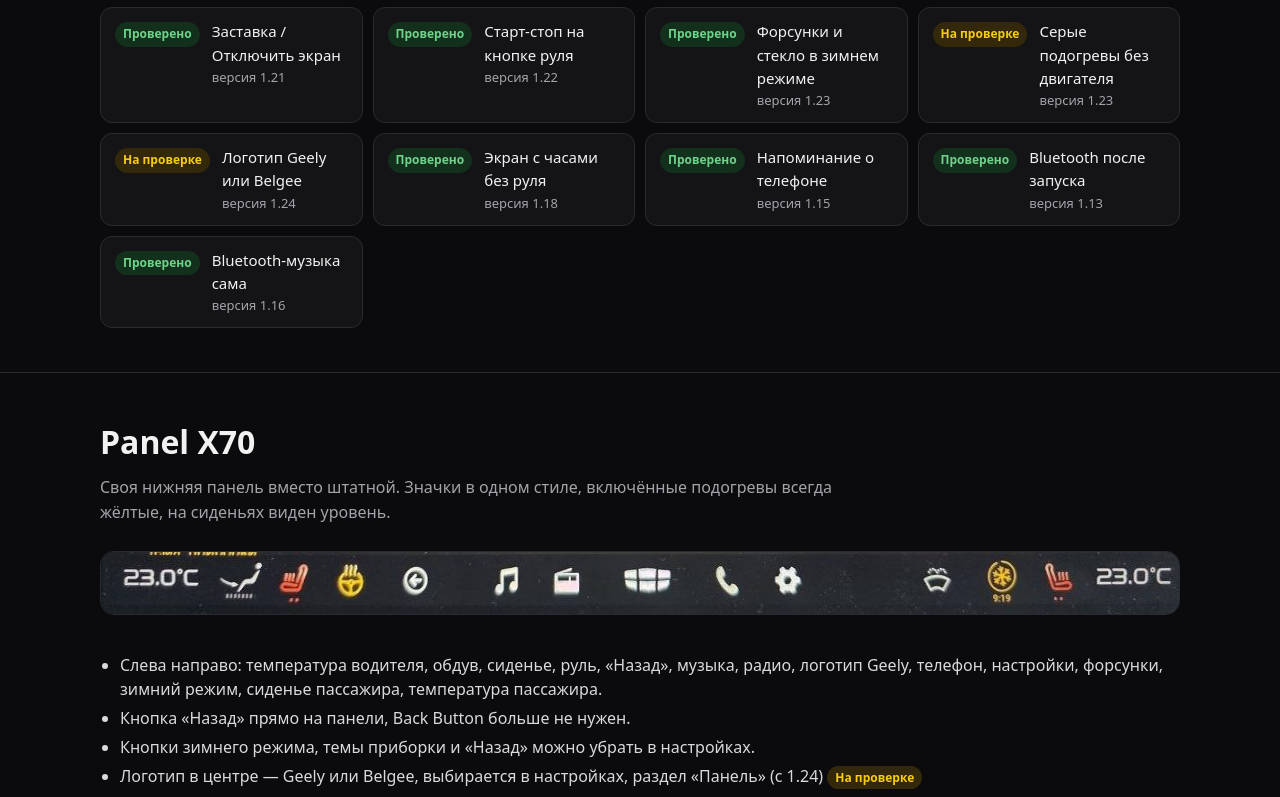
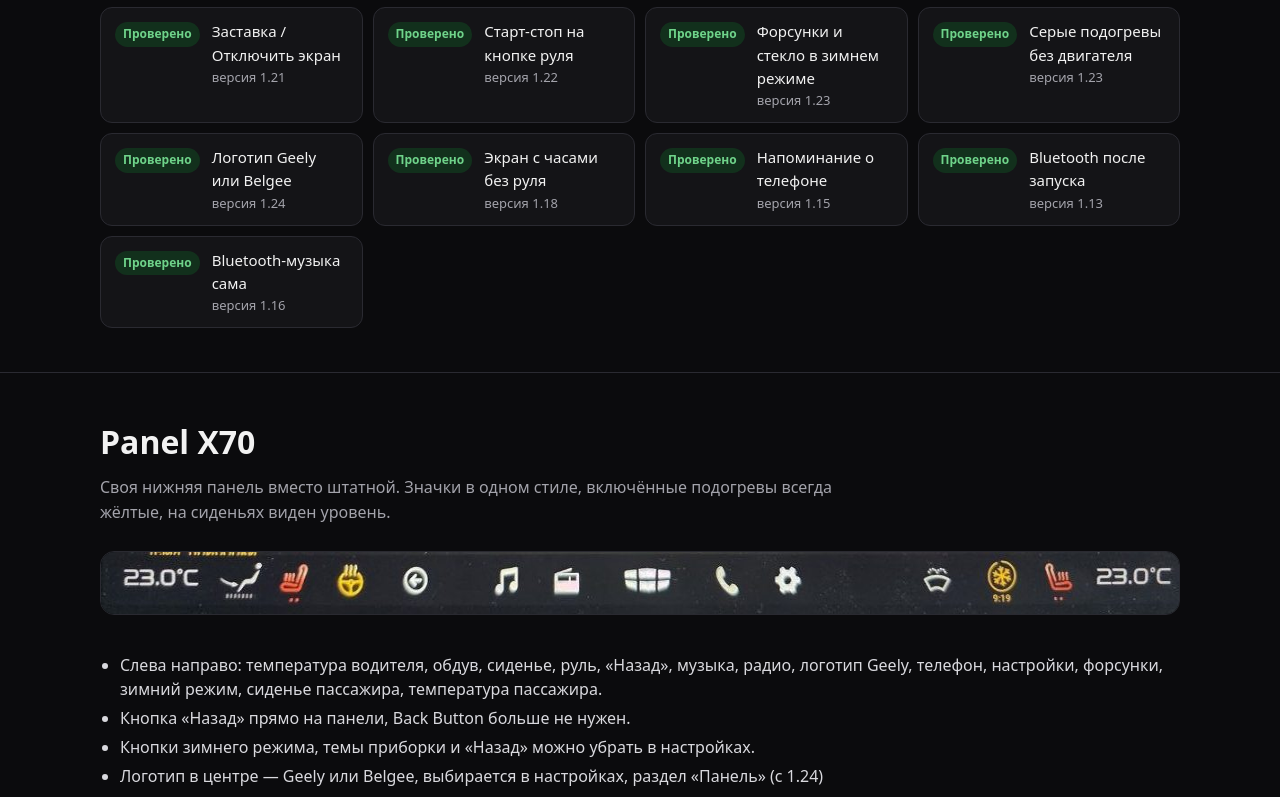
Before and after one commit to Oleg-rit/belgee-x70-apps, a plain HTML site: page index.html in a window 1280 px wide. Shown: the part 1243-2040 px from the top of the page. Drawn offline with Linux system fonts and the light colour scheme; no server answers.

Commit message:
Логотип Geely/Belgee (1.24) и серые подогревы (1.23) проверены в машине
Co-Authored-By: Claude Opus 5.5 <noreply@anthropic.com>

```diff
--- a/index.html
+++ b/index.html
@@ -175,7 +175,7 @@ dialog img{max-width:96vw;max-height:94vh;border-radius:10px}
           <li>Слева направо: температура водителя, обдув, сиденье, руль, «Назад», музыка, радио, логотип Geely, телефон, настройки, форсунки, зимний режим, сиденье пассажира, температура пассажира.</li>
           <li>Кнопка «Назад» прямо на панели, Back Button больше не нужен.</li>
           <li>Кнопки зимнего режима, темы приборки и «Назад» можно убрать в настройках.</li>
-          <li>Логотип в центре — Geely или Belgee, выбирается в настройках, раздел «Панель» (с 1.24) <i class="badge new">На проверке</i></li>
+          <li>Логотип в центре — Geely или Belgee, выбирается в настройках, раздел «Панель» (с 1.24)</li>
         </ul>
       </div>
     </div>
@@ -391,10 +391,10 @@ dialog img{max-width:96vw;max-height:94vh;border-radius:10px}
   <div class="wrap">
     <h2>История версий</h2>
     <p class="sub">Коротко, что появлялось в Panel X70.</p>
-    <details open><summary>1.24 — логотип Geely или Belgee <i class="badge new">На проверке</i></summary>
+    <details open><summary>1.24 — логотип Geely или Belgee <i class="badge ok">Проверено</i></summary>
       <ul><li>В настройках, в разделе «Панель», можно выбрать логотип в центре панели: Geely (как было) или Belgee.</li><li>Логотип работает как раньше: нажатие — рабочий стол, долгое нажатие — центр управления.</li></ul></details>
-    <details><summary>1.23 — форсунки и заднее стекло в зимнем режиме <i class="badge new">На проверке</i></summary>
-      <ul><li>В настройках зимнего режима две новые галочки: форсунки омывателя и заднее стекло. По окончании режим выключает их, только если включал сам. <i class="badge ok">Проверено</i></li><li>При заглушенном двигателе кнопки подогревов серые и не нажимаются, как кнопки климата. <i class="badge new">На проверке</i></li><li>Отсчёт таймера руля больше не пропадает сам. Если всё же пропадёт — причина видна в настройках, в «Диагностике». <i class="badge ok">Проверено</i></li></ul></details>
+    <details><summary>1.23 — форсунки и заднее стекло в зимнем режиме <i class="badge ok">Проверено</i></summary>
+      <ul><li>В настройках зимнего режима две новые галочки: форсунки омывателя и заднее стекло. По окончании режим выключает их, только если включал сам. <i class="badge ok">Проверено</i></li><li>При заглушенном двигателе кнопки подогревов серые и не нажимаются, как кнопки климата. <i class="badge ok">Проверено</i></li><li>Отсчёт таймера руля больше не пропадает сам. Если всё же пропадёт — причина видна в настройках, в «Диагностике». <i class="badge ok">Проверено</i></li></ul></details>
     <details><summary>1.22 — старт-стоп на пустой кнопке руля</summary>
       <ul><li>Для полного привода: пустая кнопка руля переключает старт-стоп той же командой, что значок на панели.</li><li>После нажатия на экране пишется, включён он или выключен, по ответу машины.</li></ul></details>
     <details><summary>1.21 — «Заставка» и «Отключить экран» в центре управления</summary>
@@ -493,8 +493,8 @@ var STATUS = [
   ['ok',  'Заставка / Отключить экран', 'f-control', '1.21'],
   ['ok',  'Старт-стоп на кнопке руля',  'panel',     '1.22'],
   ['ok',  'Форсунки и стекло в зимнем режиме', 'f-winter', '1.23'],
-  ['new', 'Серые подогревы без двигателя', 'f-heat',  '1.23'],
-  ['new', 'Логотип Geely или Belgee',     'f-bar',   '1.24'],
+  ['ok',  'Серые подогревы без двигателя', 'f-heat',  '1.23'],
+  ['ok',  'Логотип Geely или Belgee',     'f-bar',   '1.24'],
   ['ok',  'Экран с часами без руля',    'f-clock',   '1.18'],
   ['ok',  'Напоминание о телефоне',     'panel',     '1.15'],
   ['ok',  'Bluetooth после запуска',    'panel',     '1.13'],
```
